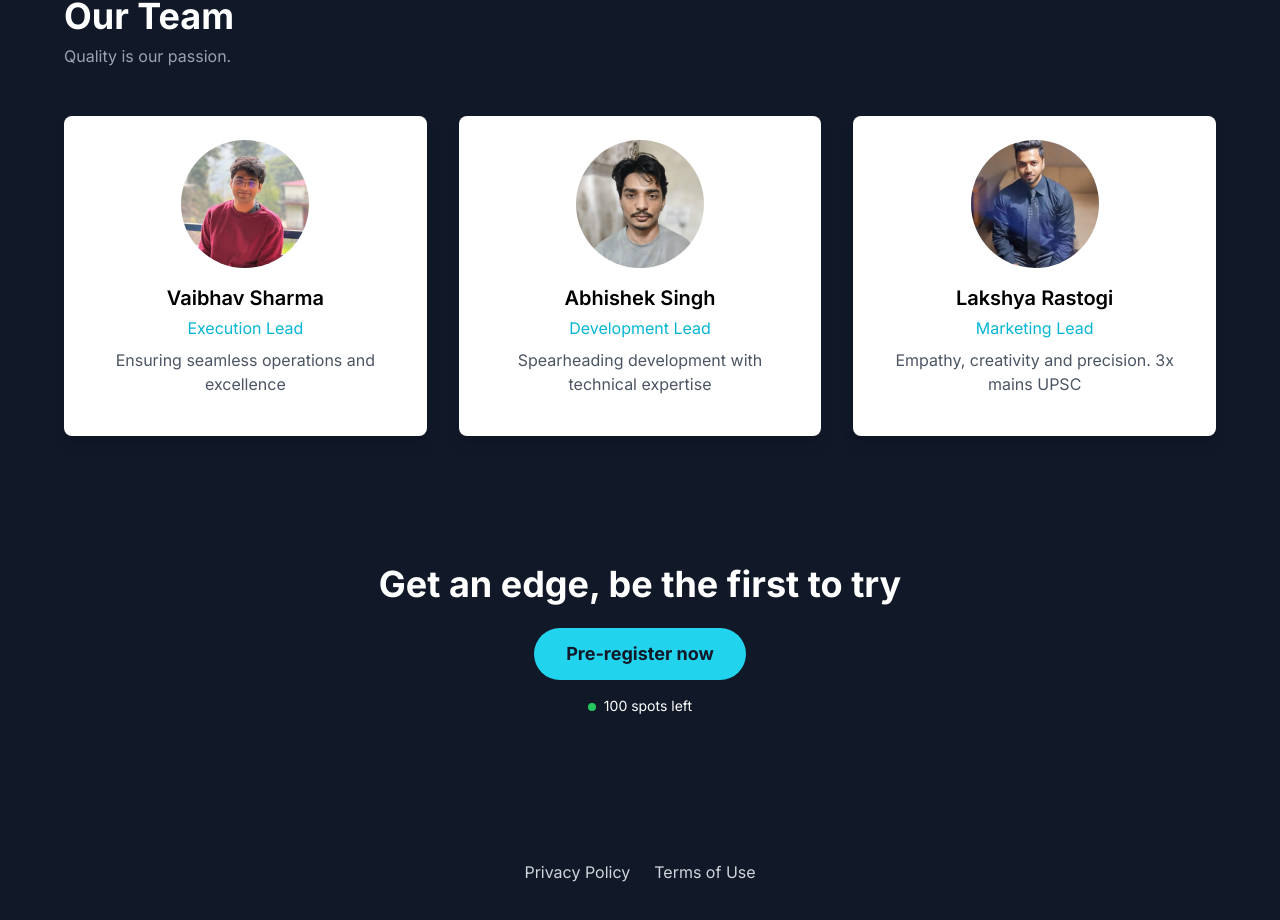
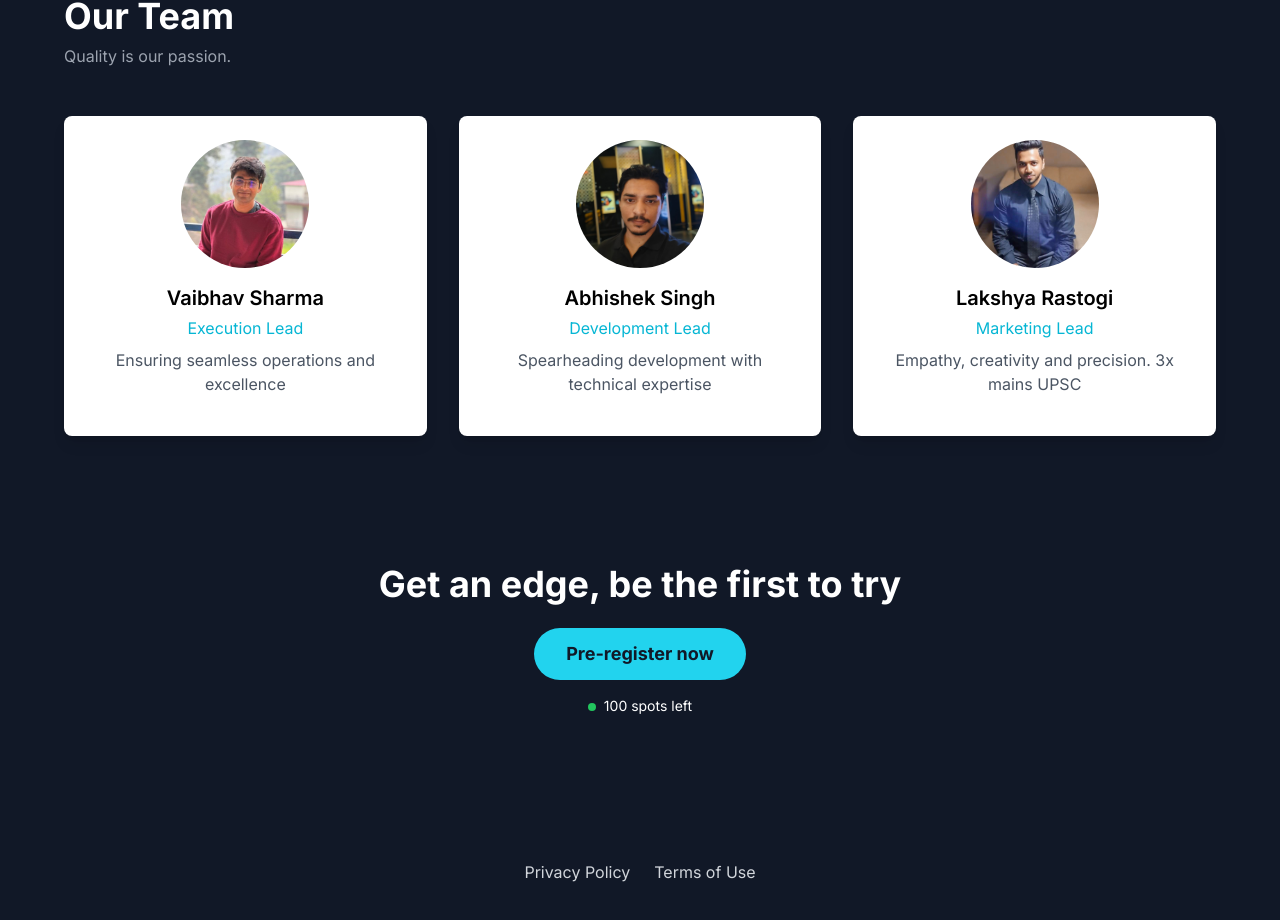
Before and after one commit to theonlyaks/oxoway-website, a Next.js app: page / in a window 1280 px wide. Shown: the part 1907-2827 px from the top of the page. Built offline with nearby package versions, Linux system fonts and the light colour scheme; no server answers; the database is empty.

Commit message:
profile picture changed

```diff
--- a/src/components/TeamSection.js
+++ b/src/components/TeamSection.js
@@ -13,7 +13,7 @@ const teamMembers = [
     name: 'Abhishek Singh',
     role: 'Development Lead',
     description: 'Spearheading development with technical expertise',
-    image: '/a2.jpeg',
+    image: '/aks5.jpeg',
     linkedIn: 'https://www.linkedin.com/in/abhishek-kumar-singh-042b0a1b2/',
   },
   {
```
Also changed, not shown: public/aks5.jpeg (added).
